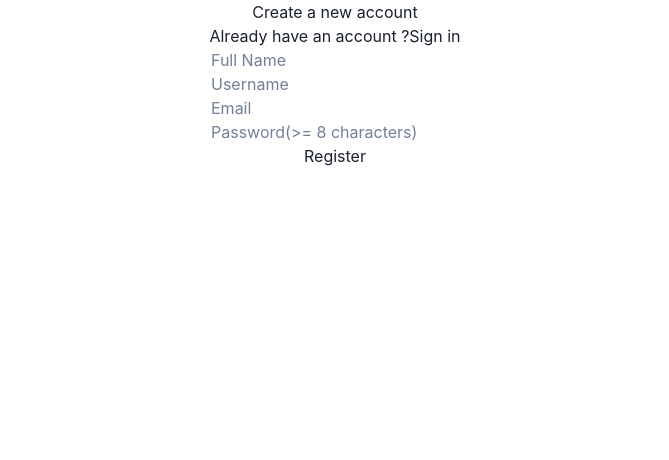
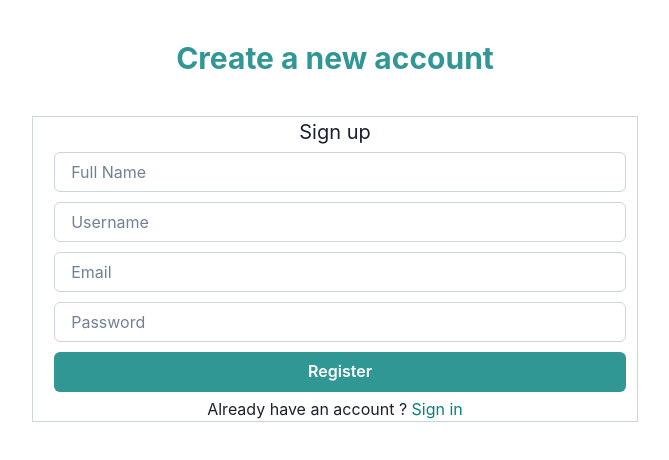
Before and after one commit to zhanyang01/Fun-Language-5622, a React (Create React App) app in the folder client/: page /register in a window 1280 px wide. Shown: the top 460 px of the page, without its empty margins (305-974 px from the left). Built offline with nearby package versions, Linux system fonts and the light colour scheme.

Commit message:
fix ui of register, choose language and difficulty

```diff
--- a/client/src/Pages/Authentication/login.jsx
+++ b/client/src/Pages/Authentication/login.jsx
@@ -7,7 +7,6 @@ import {
     Button,
     Input,
     Container,
-    Box,
 } from '@chakra-ui/react';
 
 //test for validity for email
@@ -80,7 +79,7 @@ const Login = ({setLoginUser}) => {
                 <Input
                     m="5px"
                     type="password"
-                    placeholder="Password(>= 8 characters)"
+                    placeholder="Password"
                     name="password"
                     value={user.password}
                     onChange={handleChange}/>
--- a/client/src/Pages/Authentication/register.jsx
+++ b/client/src/Pages/Authentication/register.jsx
@@ -66,47 +66,56 @@ const Register = () => {
 
     return (
         <>
-<div class="flex flex-col max-w-md px-4 py-8 bg-white rounded-lg shadow dark:bg-gray-800 sm:px-6 md:px-8 lg:px-10">
-    <div class="self-center mb-2 text-xl font-light text-gray-800 sm:text-2xl dark:text-white">
-        Create a new account
-    </div>
-    <span class="justify-center text-sm text-center text-gray-500 flex-items-center dark:text-gray-400">
-        Already have an account ?
-        <Link to="/login" class="text-sm text-blue-500 underline hover:text-blue-700">
+        <Heading my = {10} fontSize = "3xl" color = "teal.500">Create a new account</Heading>
+    <Container border="1px" borderColor="gray.300">
+        <Text fontSize = "xl">Sign up</Text>
+            <Input
+                type="text"
+                m="5px"
+                name="name"
+                value={user.name}
+                onChange={handleChange}
+                placeholder="Full Name"/>
+            <Input
+                type="text"
+                m="5px"
+                name="username"
+                value={user.username}
+                onChange={handleChange}
+                placeholder="Username"/>
+            <Input
+                m="5px"
+                type="text"
+                name="email"
+                value={user.email}
+                onChange={handleChange}
+                placeholder="Email"/>
+            <Input
+                m="5px"
+                type="password"
+                name="password"
+                value={user.password}
+                onChange={handleChange}
+                placeholder="Password"/>
+            <Button
+                m="5px"
+                type = "submit"
+                colorScheme = "teal"
+                width = "full"
+                variant="solid"
+                onClick={registerAccount} >
+                Register
+            </Button>
+        Already have an account ?{" "}
+        <Link to="/login"
+            style = {{
+                color:"teal"
+                }}>
             Sign in
         </Link>
-    </span>
-    <div class="p-6 mt-8">
-            <div class="flex flex-col mb-2">
-                <div class=" relative ">
-                    <input type="text" id="create-account-name" class=" rounded-lg border-transparent flex-1 appearance-none border border-gray-300 w-full py-2 px-4 bg-white text-gray-700 placeholder-gray-400 shadow-sm text-base focus:outline-none focus:ring-2 focus:ring-purple-600 focus:border-transparent" name="name" value={user.name} onChange={handleChange} placeholder="Full Name"/>
-                    </div>
-                </div>
-                <div class="flex flex-col mb-2">
-                    <div class=" relative ">
-                        <input type="text" id="create-account-username" class=" rounded-lg border-transparent flex-1 appearance-none border border-gray-300 w-full py-2 px-4 bg-white text-gray-700 placeholder-gray-400 shadow-sm text-base focus:outline-none focus:ring-2 focus:ring-purple-600 focus:border-transparent" name="username" value={user.username} onChange={handleChange}    placeholder="Username"/>
-                        </div>
-                    </div>
-                    <div class="flex gap-4 mb-2">
-                        <div class=" relative ">
-                            <input type="text" id="create-account-email" class=" rounded-lg border-transparent flex-1 appearance-none border border-gray-300 w-full py-2 px-4 bg-white text-gray-700 placeholder-gray-400 shadow-sm text-base focus:outline-none focus:ring-2 focus:ring-purple-600 focus:border-transparent" name="email" value={user.email} onChange={handleChange} placeholder="Email"/>
-                            </div>
-
-                            </div>
-                            <div class="flex flex-col mb-2">
-                                <div class=" relative ">
-                                    <input type="password" id="create-account-password" class=" rounded-lg border-transparent flex-1 appearance-none border border-gray-300 w-full py-2 px-4 bg-white text-gray-700 placeholder-gray-400 shadow-sm text-base focus:outline-none focus:ring-2 focus:ring-purple-600 focus:border-transparent" name="password" value={user.password} onChange={handleChange} placeholder="Password(>= 8 characters)"/>
-                                    </div>
-                                </div>
-                                    <div class="flex w-full my-4">
-                                            <button type="submit" className="py-2 px-4  bg-purple-600 hover:bg-purple-700 focus:ring-purple-500 focus:ring-offset-purple-200 text-white w-full transition ease-in duration-200 text-center text-base font-semibold shadow-md focus:outline-none focus:ring-2 focus:ring-offset-2  rounded-lg " onClick={registerAccount} >
-                                            Register
-                                            </button>
-                                    </div>
 
 
-                                                                </div>
-                                                            </div>
+        </Container>
 
         </>
 
--- a/client/src/Pages/languages/choosingLanguage.jsx
+++ b/client/src/Pages/languages/choosingLanguage.jsx
@@ -1,3 +1,4 @@
+import { Button, Container, Heading } from '@chakra-ui/react';
 import React from 'react';
 import {useNavigate, Link} from 'react-router-dom';
 
@@ -14,21 +15,29 @@ const Choosinglanguage = () => {
 
     return (
         <>
-            <h1>Please Choose a Language to learn!! </h1>
-            <div className="flex w-full">
+            <Heading my = {10} fontSize = "3xl" color="teal.500">Please Choose a Language to learn!! </Heading>
                 <Link to="/english">
-                    <button type="submit" className="py-5 px-5 bg-purple-600 hover:bg-purple-700 focus:ring-purple-500 focus:ring-offset-purple-200 text-white w-full transition ease-in duration-200 text-center text-base font-semibold shadow-md focus:outline-none focus:ring-2 focus:ring-offset-2  rounded-lg  " onClick={english}>
+                    <Button
+                        m="5px"
+                        type = "submit"
+                        colorScheme = "teal"
+                        width = "480px"
+                        variant="solid"
+                        onClick={english}>
                         English
-                    </button>
+                    </Button>
                 </Link>
-            </div>
-            <div className="flex w-full">
                 <Link to="/homepage">
-                    <button type="submit" className="py-5 px-5 bg-purple-600 hover:bg-purple-700 focus:ring-purple-500 focus:ring-offset-purple-200 text-white w-full transition ease-in duration-200 text-center text-base font-semibold shadow-md focus:outline-none focus:ring-2 focus:ring-offset-2  rounded-lg  " onClick={homepage}>
+                    <Button
+                        m="5px"
+                        type = "submit"
+                        colorScheme = "teal"
+                        width = "480px"
+                        variant="solid"
+                        onClick={homepage}>
                         Return to Homepage
-                    </button>
+                    </Button>
                 </Link>
-            </div>
         </>
     )
 }
--- a/client/src/Pages/languages/english/English.jsx
+++ b/client/src/Pages/languages/english/English.jsx
@@ -1,3 +1,4 @@
+import { Button, Container, Heading, Text } from '@chakra-ui/react';
 import React from 'react';
 import {useNavigate, Link} from 'react-router-dom';
 
@@ -22,36 +23,54 @@ const EnglishLanguage = () => {
 
     return (
         <>
-            <h1> Welcome to English Language Course </h1>
-            <h2> Please select preferred level </h2>
-            <div className="flex w-full">
+            <Heading my = {10} fontSize = "3xl" color="teal.500"> Welcome to English Language Course </Heading>
+            <Container border="1px" borderColor="gray.300">
+            <Text fontSize = "xl" color="teal.500" fontWeight="bold" m="15px"> Please select preferred level </Text>
                 <Link to="/englishbasic">
-                    <button type="submit" className="py-5 px-5 bg-purple-600 hover:bg-purple-700 focus:ring-purple-500 focus:ring-offset-purple-200 text-white w-full transition ease-in duration-200 text-center text-base font-semibold shadow-md focus:outline-none focus:ring-2 focus:ring-offset-2  rounded-lg  " onClick={englishbasic}>
+                    <Button
+                        m="5px"
+                        colorScheme = "teal"
+                        width = "480px"
+                        variant="solid"
+                        type="submit"
+                        onClick={englishbasic}>
                         Basic
-                    </button>
+                    </Button>
                 </Link>
-            </div>
-            <div className="flex w-full">
                 <Link to="/englishintermediate">
-                    <button type="submit" className="py-5 px-5 bg-purple-600 hover:bg-purple-700 focus:ring-purple-500 focus:ring-offset-purple-200 text-white w-full transition ease-in duration-200 text-center text-base font-semibold shadow-md focus:outline-none focus:ring-2 focus:ring-offset-2  rounded-lg  " onClick={englishintermediate}>
+                    <Button
+                        m="5px"
+                        colorScheme = "teal"
+                        width = "480px"
+                        variant="solid"
+                        type="submit"
+                        onClick={englishintermediate}>
                         Intermediate
-                    </button>
+                    </Button>
                 </Link>
-            </div>
-            <div className="flex w-full">
                 <Link to="/englishadvanced">
-                    <button type="submit" className="py-5 px-5 bg-purple-600 hover:bg-purple-700 focus:ring-purple-500 focus:ring-offset-purple-200 text-white w-full transition ease-in duration-200 text-center text-base font-semibold shadow-md focus:outline-none focus:ring-2 focus:ring-offset-2  rounded-lg  " onClick={englishadvanced}>
+                    <Button
+                        m="5px"
+                        colorScheme = "teal"
+                        width = "480px"
+                        variant="solid"
+                        type="submit"
+                        onClick={englishadvanced}>
                         Advanced
-                    </button>
+                    </Button>
                 </Link>
-            </div>
-            <div className="flex w-full">
                 <Link to="/homepage">
-                    <button type="submit" className="py-5 px-5 bg-purple-600 hover:bg-purple-700 focus:ring-purple-500 focus:ring-offset-purple-200 text-white w-full transition ease-in duration-200 text-center text-base font-semibold shadow-md focus:outline-none focus:ring-2 focus:ring-offset-2  rounded-lg  " onClick={homepage}>
+                    <Button
+                        m="5px"
+                        colorScheme = "teal"
+                        width = "480px"
+                        variant="solid"
+                        type="submit"
+                        onClick={homepage}>
                         Return to Homepage
-                    </button>
+                    </Button>
                 </Link>
-            </div>
+            </Container>
         </>
     )
 }
--- a/client/src/Pages/languages/progressbar.jsx
+++ b/client/src/Pages/languages/progressbar.jsx
@@ -1,4 +1,5 @@
 import React from "react";
+import {Progress } from "@chakra-ui/react"
 
 const ProgressBar = (props) => {
     const { bgcolor, completed } = props;
```
Also changed, not shown: client/src/Components/UI/choosingCourseDiff.jsx (added).
